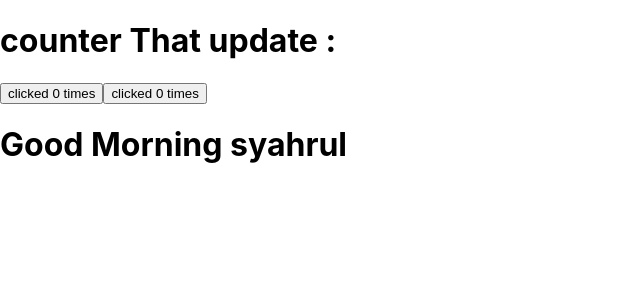
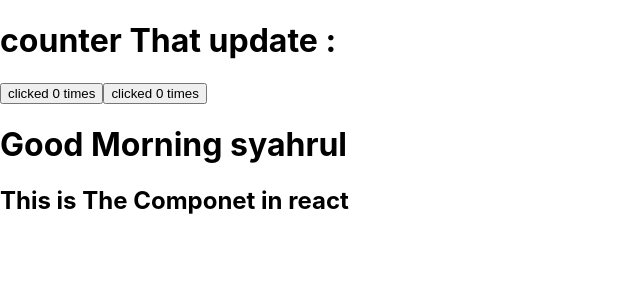
Before and after one commit to syahrulMub/LearnReactApp, a React (Create React App) app: page / in a window 1280 px wide. Shown: the top 300 px of the page, without its empty margins (0-640 px from the left). Built offline with nearby package versions, Linux system fonts and the light colour scheme.

Commit message:
component in react

```diff
--- /dev/null
+++ b/src/componentReact.jsx
@@ -0,0 +1,6 @@
+import React from "react";
+function ComponentReact() {
+  return <h2>This is The Componet in react</h2>;
+}
+
+export default ComponentReact;
--- /dev/null
+++ b/src/example.jsx
@@ -0,0 +1,6 @@
+import React from "react";
+import reactDOM from "react-dom/client";
+
+const myElement = <h1>React is {20 * 2} times more better using JSX</h1>;
+const root = reactDOM.createRoot(document.getElementById("root"));
+root.render(myElement);
--- a/src/index.js
+++ b/src/index.js
@@ -3,12 +3,14 @@ import ReactDOM from "react-dom";
 import App from "./App";
 import "./index.css";
 import Greeting from "./person";
+import ComponentReact from "./componentReact";
 
 const root = ReactDOM.createRoot(document.getElementById("root"));
 root.render(
   <React.StrictMode>
     <App />
     <Greeting name="syahrul" />
+    <ComponentReact />
   </React.StrictMode>,
   document.getElementById("root")
 );
```
